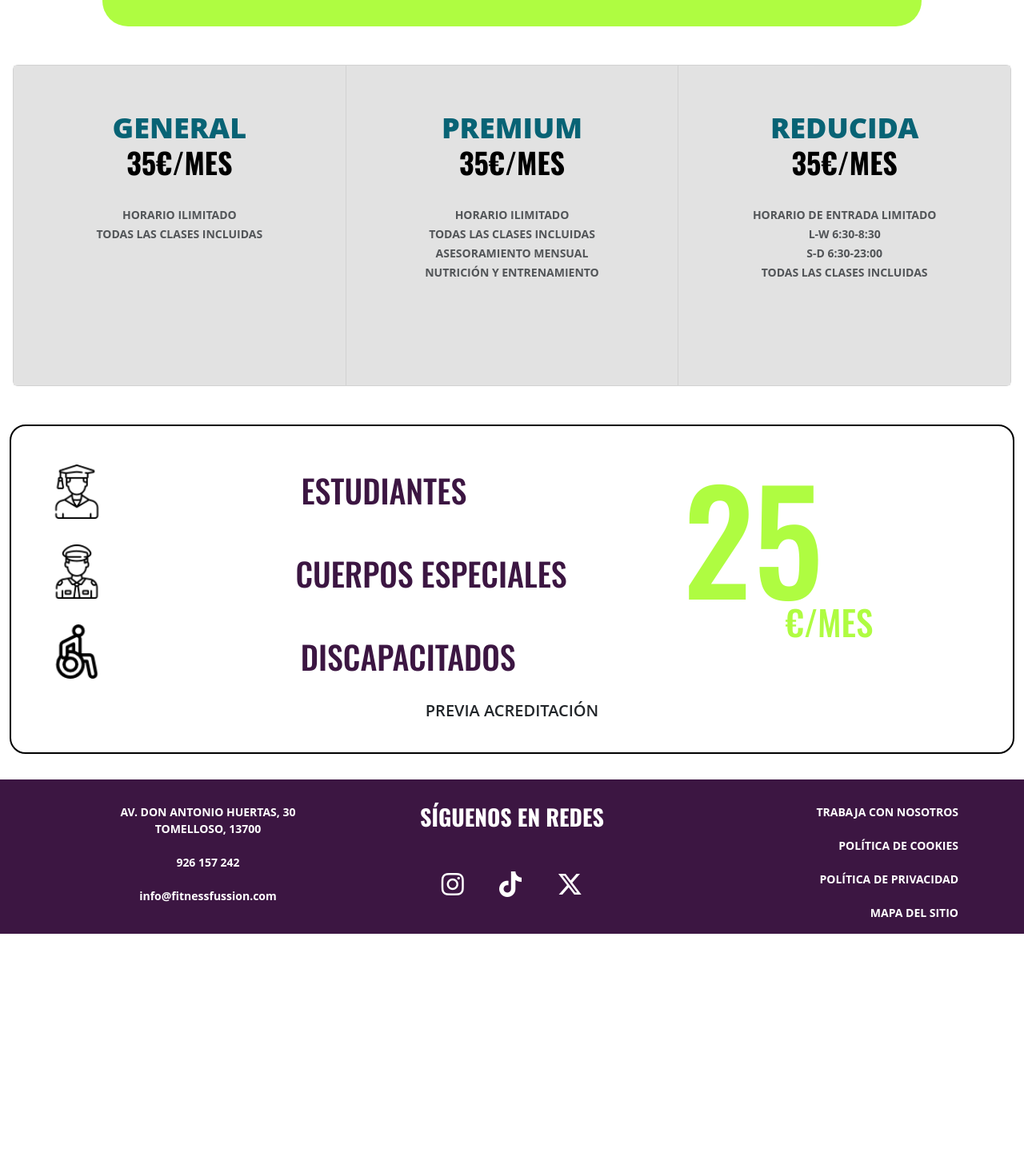
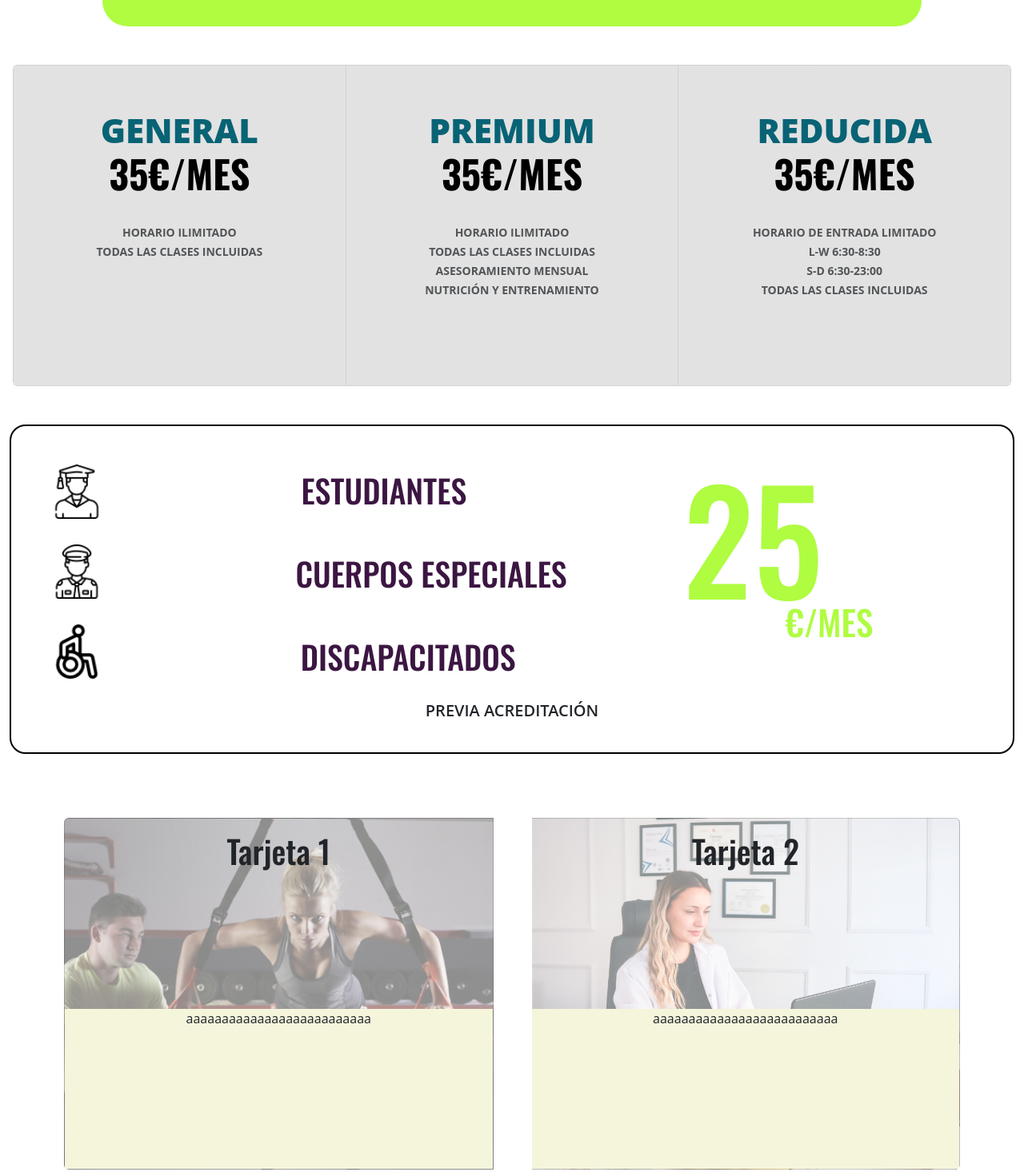
Before and after one commit to Noisebreaker98/Web-Gimnasio-Front, a plain HTML site: page pages/tarifas.html in a window 1280 px wide. Shown: the part 1007-2473 px from the top of the page at 80% size. Before the commit the page ends 2175 px from the top, so only its background shows below. Drawn offline with nearby package versions, Linux system fonts and the light colour scheme.

Commit message:
Tareas casi finalizado

```diff
--- a/css/styleTarifas.css
+++ b/css/styleTarifas.css
@@ -54,29 +54,30 @@
     color: #086375;
 }
 
-.card-body{
+.cartas{
     text-align: center;
     background-color: rgb(226, 226, 226);
     min-height: 400px;
     padding-top: 3.5rem;
 }
 
-.card-body:hover{
+.cartas:hover{
     text-align: center;
     background-color:#AFFC41;
     transform: scale(1.15);
     z-index: 999;
 }
-.card-title{
+.titulocartas{
     color: #086375;
     font-weight: 1000;
-    font-size: 4.5vh;
+    font-size: 5.3vh;
     margin: auto;
 }
-.card-title_secondary{
+.titulocartas_secondary{
     color: black;
     font-weight: 1000;
     margin-bottom: 2rem;
+    font-size: 3rem;
 }
 .card-text{
     margin-bottom: 0!important;
@@ -121,6 +122,26 @@
     text-align: center;
     font-weight: 600;
 }
+.card-with-background {
+    background-size: cover;
+    background-position: center;
+    height: 55vh; /* ajusta la altura según sea necesario */
+    margin: 3rem;
+    text-align: center;
+}
+.card-with-background1{
+    background-image: linear-gradient(rgba(255, 255, 255, 0.54), rgba(255, 255, 255, 0.54)), url(../images/Foto3.jpg);
+}
+.card-with-background2{
+    background-image: linear-gradient(rgba(255, 255, 255, 0.54), rgba(255, 255, 255, 0.54)), url(../images/Foto16.jpg);
+}
+.cuerpo2{
+    background-color: beige;
+    height: 200px;
+}
+.cards-group2{
+    margin: 2rem;
+}
 /* Media querys responsive */
 @media (max-width: 768px) {
     .logo {
--- a/pages/tarifas.html
+++ b/pages/tarifas.html
@@ -105,17 +105,17 @@
         <section id="seccionTarifas">
             <div class="card-group my-5 mx-3">
                 <div class="card">
-                    <div class="card-body">
-                        <h5 class="card-title">GENERAL</h5>
-                        <h4 class="card-title card-title_secondary">35€/MES</h4>
+                    <div class="card-body cartas">
+                        <h5 class="card-title titulocartas">GENERAL</h5>
+                        <h4 class="card-title titulocartas_secondary">35€/MES</h4>
                         <p class="card-text"><small class="text-muted">HORARIO ILIMITADO</small></p>
                         <p class="card-text"><small class="text-muted">TODAS LAS CLASES INCLUIDAS</small></p>
                     </div>
                 </div>
                 <div class="card">
-                    <div class="card-body">
-                        <h5 class="card-title">PREMIUM</h5>
-                        <h4 class="card-title card-title_secondary">35€/MES</h4>
+                    <div class="card-body cartas">
+                        <h5 class="card-title titulocartas">PREMIUM</h5>
+                        <h4 class="card-title titulocartas_secondary">35€/MES</h4>
                         <p class="card-text"><small class="text-muted">HORARIO ILIMITADO</small></p>
                         <p class="card-text"><small class="text-muted">TODAS LAS CLASES INCLUIDAS</small></p>
                         <p class="card-text"><small class="text-muted">ASESORAMIENTO MENSUAL</small></p>
@@ -123,9 +123,9 @@
                     </div>
                 </div>
                 <div class="card">
-                    <div class="card-body">
-                        <h5 class="card-title">REDUCIDA</h5>
-                        <h4 class="card-title card-title_secondary">35€/MES</h4>
+                    <div class="card-body cartas">
+                        <h5 class="card-title titulocartas">REDUCIDA</h5>
+                        <h4 class="card-title titulocartas_secondary">35€/MES</h4>
                         <p class="card-text"><small class="text-muted">HORARIO DE ENTRADA LIMITADO</small></p>
                         <p class="card-text"><small class="text-muted">L-W 6:30-8:30</small></p>
                         <p class="card-text"><small class="text-muted">S-D 6:30-23:00</small></p>
@@ -148,7 +148,8 @@
                         <!-- Segunda fila en la primera columna -->
                         <div class="row">
                             <div class="col-md-12">
-                                <img class="imagenes" src="../images/cuerpos especiales.png" alt="icono de cuerpos especiales">
+                                <img class="imagenes" src="../images/cuerpos especiales.png"
+                                    alt="icono de cuerpos especiales">
                             </div>
                         </div>
                         <!-- Tercera fila en la primera columna -->
@@ -163,7 +164,7 @@
                         <!-- Primera fila en la segunda columna -->
                         <div class="row">
                             <div class="col-md-12">
-                               <h1 class="seccionTarifaEspecial__title seccionTarifaEspecial__title1">ESTUDIANTES</h1>
+                                <h1 class="seccionTarifaEspecial__title seccionTarifaEspecial__title1">ESTUDIANTES</h1>
                             </div>
                         </div>
                         <!-- Segunda fila en la segunda columna -->
@@ -175,7 +176,8 @@
                         <!-- Tercera fila en la segunda columna -->
                         <div class="row">
                             <div class="col-md-12">
-                                <h1 class="seccionTarifaEspecial__title seccionTarifaEspecial__title3">DISCAPACITADOS</h1>
+                                <h1 class="seccionTarifaEspecial__title seccionTarifaEspecial__title3">DISCAPACITADOS
+                                </h1>
                             </div>
                         </div>
                     </div>
@@ -184,8 +186,8 @@
                         <!-- Única fila en la tercera columna -->
                         <div class="row">
                             <div class="col-md-12">
-                               <h1 class="seccionTarifaEspecial__price">25</h1>
-                               <h2 class="seccionTarifaEspecial__price2">€/MES</h2>
+                                <h1 class="seccionTarifaEspecial__price">25</h1>
+                                <h2 class="seccionTarifaEspecial__price2">€/MES</h2>
                             </div>
                         </div>
                     </div>
@@ -193,15 +195,33 @@
                         <!-- Primera fila en la primera columna -->
                         <div class="row">
                             <div class="col-md-12">
-                               <h5 class="seccionTarifaEspecial__lastTitle">PREVIA ACREDITACIÓN</h5>
+                                <h5 class="seccionTarifaEspecial__lastTitle">PREVIA ACREDITACIÓN</h5>
                             </div>
                         </div>
                     </div>
                 </div>
             </section>
         </div>
-
-
+        <section>
+            <div class="card-group cards-group2">
+                <div class="card card-with-background card-with-background1">
+                    <div class="card-body">
+                        <h1 class="card-title">Tarjeta 1</h1>
+                    </div>
+                    <div class="cuerpo2">
+                        aaaaaaaaaaaaaaaaaaaaaaaaaa
+                    </div>
+                </div>
+                <div class="card card-with-background card-with-background2">
+                    <div class="card-body">
+                        <h1 class="card-title">Tarjeta 2</h1>
+                    </div>
+                    <div class="cuerpo2">
+                        aaaaaaaaaaaaaaaaaaaaaaaaaa
+                    </div>
+                </div>
+            </div>
+        </section>
     </main>
 
     <!-- Pie de Página -->
```
